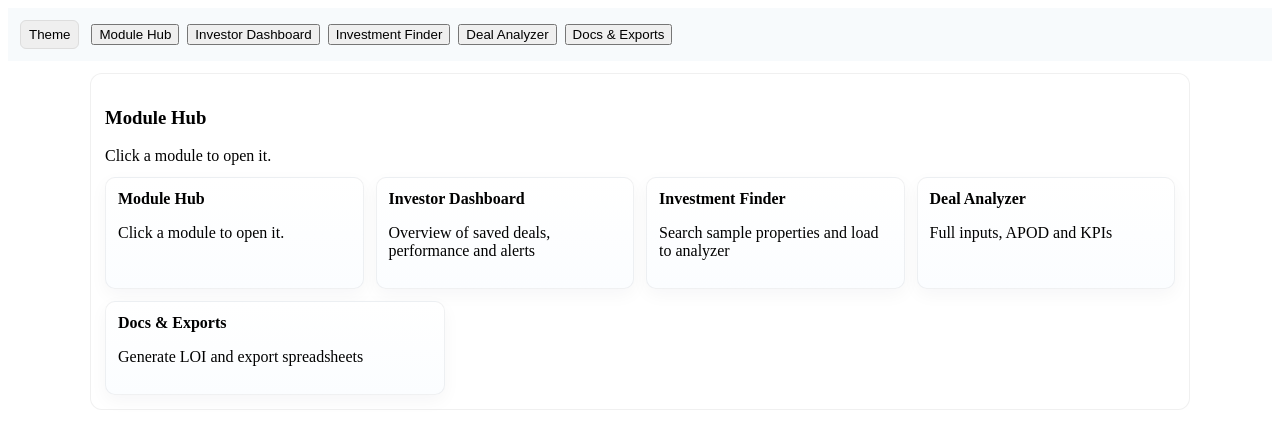
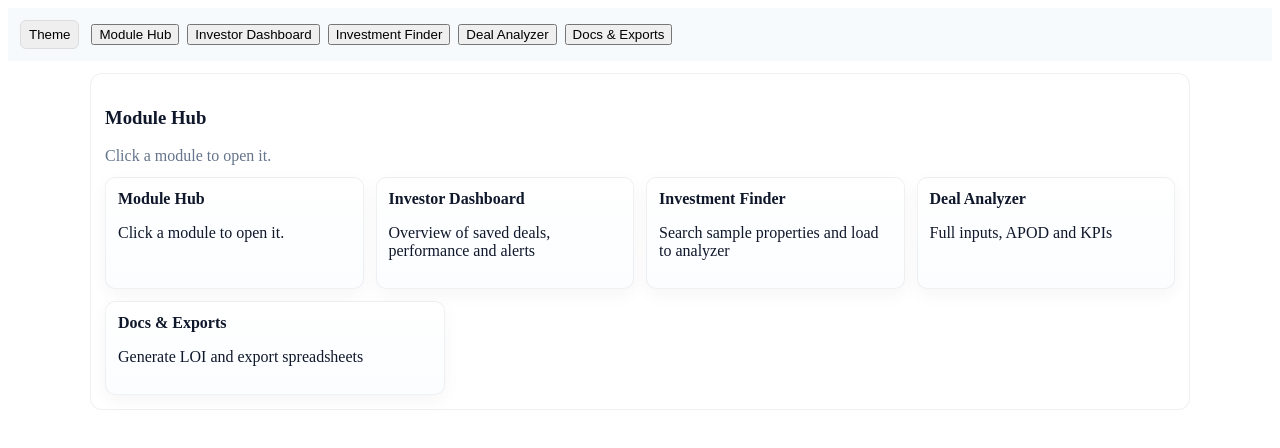
Before and after one commit to stevemukensnabl-bot/grolinx-re-app, a plain HTML site: page index.html in a window 1280 px wide. Drawn offline with Linux system fonts and the light colour scheme.

Commit message:
Update grolinx.css

```diff
--- a/grolinx.css
+++ b/grolinx.css
@@ -1,3 +1,10 @@
+:root {
+  --text: #0f172a;
+  --muted: #64748b;
+  --primary: #0b6fb5;
+  --primary-600: #0369a1;
+  --border: rgba(15,23,42,0.06);
+}
 /* Grolinx module-area scoped styles (permanent) */
 #moduleArea, #moduleArea * { box-sizing: border-box; -webkit-font-smoothing:antialiased; }
 #moduleArea .card { background: #fff; border:1px solid rgba(0,0,0,0.06); border-radius:12px; padding:14px; margin-bottom:12px; color:var(--text); }
```
